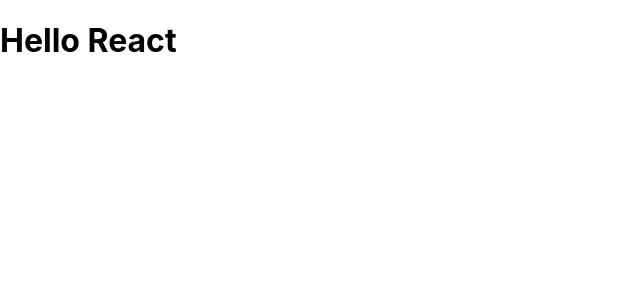
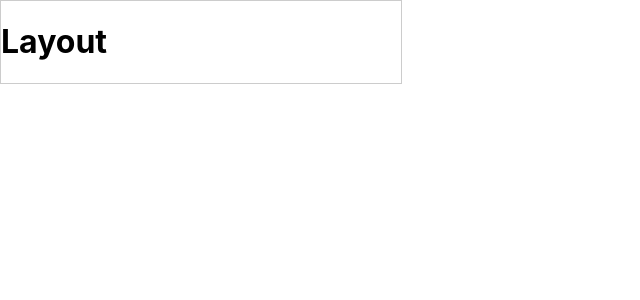
Before and after one commit to Listopad02/react-quiz, a React app: page / in a window 1280 px wide. Shown: the top 300 px of the page, without its empty margins (0-640 px from the left). Built offline with nearby package versions, Linux system fonts and the light colour scheme.

Commit message:
Layout and styles added

```diff
--- a/src/App.js
+++ b/src/App.js
@@ -1,11 +1,14 @@
 import React from 'react';
+import Layout from './hoc/Layout/Layout';
 
 class App extends React.Component {
   render() {
     return (
-      <div className="App">
-        <h1>Hello React</h1>
-      </div>
+      <Layout>
+        <div style={{width: 400, border: '1px solid #ccc'}}>
+          <h1>Layout</h1>
+        </div>
+      </Layout>
     );
   }
 }
--- /dev/null
+++ b/src/hoc/Layout/Layout.css
@@ -0,0 +1,11 @@
+.Layout {
+    height: 100vh;
+    display: flex;
+    flex-direction: column;
+}
+
+.Layout main {
+    display: flex;
+    flex-direction: column;
+    flex-grow: 1;
+}
--- a/src/hoc/Layout/Layout.js
+++ b/src/hoc/Layout/Layout.js
@@ -0,0 +1,15 @@
+import React from 'react';
+
+class Layout extends React.Component {
+    render() {
+        return (
+            <div>
+                <main>
+                    { this.props.children }
+                </main>
+            </div>
+        )
+    }
+}
+
+export default Layout;
```
